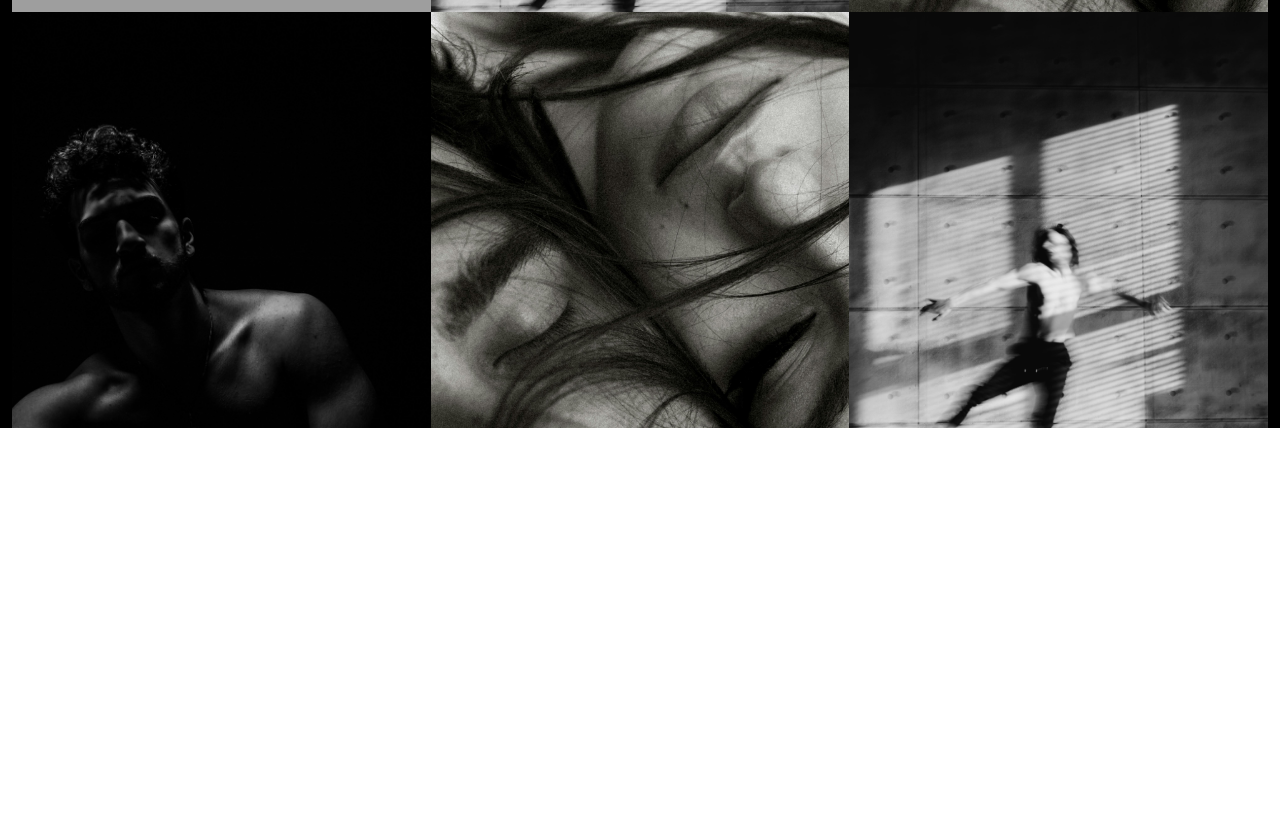
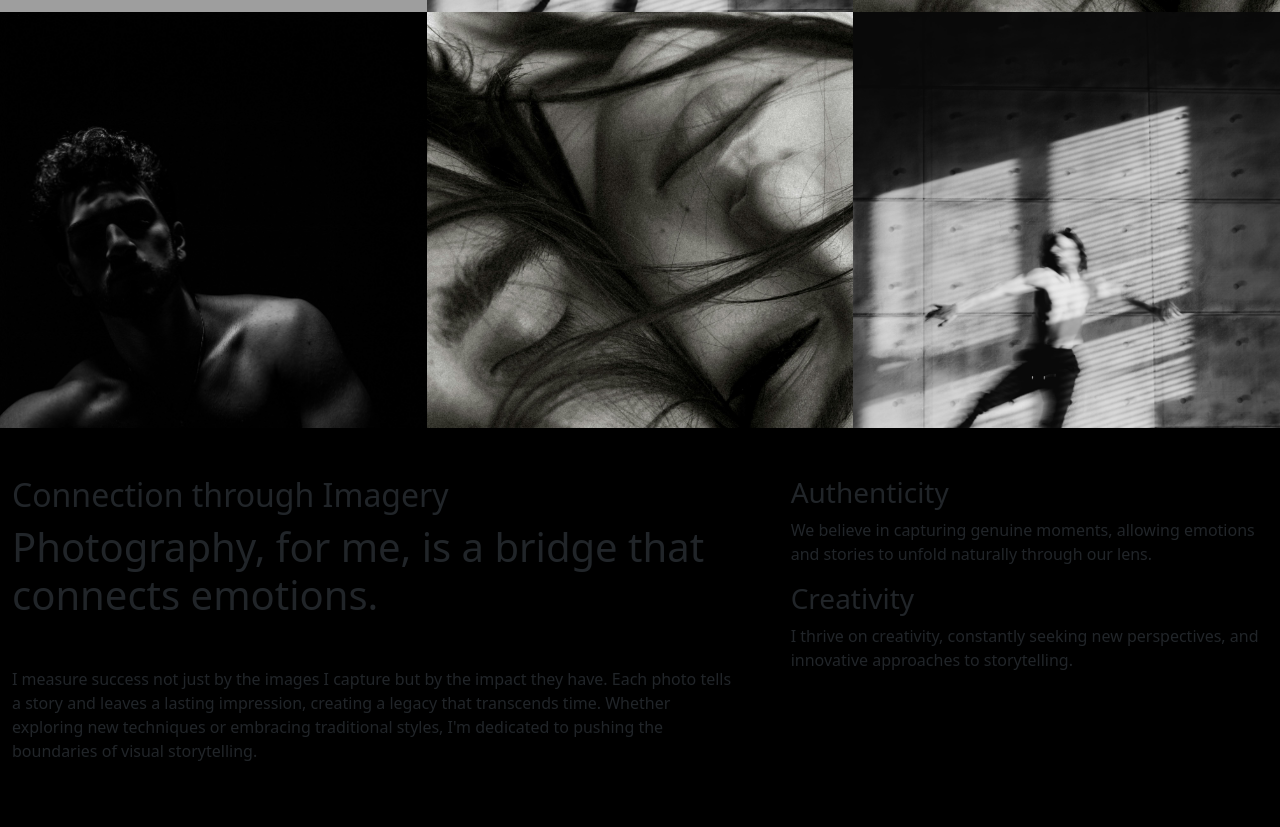
Before and after one commit to ekene2003/man, a plain HTML site: page index.html in a window 1280 px wide. Shown: the part 1858-2685 px from the top of the page. Before the commit the page ends 2286 px from the top, so only its background shows below. Drawn offline with nearby package versions, Linux system fonts and the light colour scheme; grey boxes are pictures that could not be loaded.

Commit message:
still on connection page...

```diff
--- a/index.html
+++ b/index.html
@@ -74,10 +74,10 @@
   </div>
 </section>
 <section class="gallery bg-black p-0 ">
-  <div class="container-fluid">
+  <div class="">
     <div class="row g-0">
       <div class="col-md-4">
-        <div class="tall zero"></div>
+        <div class="tall zero "></div>
       </div>
       <div class="col-md-4">
         <div class="short one"></div>
@@ -101,6 +101,40 @@
   </div>
   </div>
 </section>
+<section class="bg-black connect-sec py-5">
+  <div class="container-fluid">
+    <div class="row">
+      <div class="col-md-7">
+        <h2>Connection through Imagery</h2>
+        <h1>Photography, for me, is a bridge that connects emotions.</h1>
+        <p class="mt-5">
+          I measure success not just by the images I capture but by the impact they have. Each photo tells a story and
+          leaves a lasting impression, creating a legacy that transcends time. Whether exploring new techniques or
+          embracing traditional styles, I'm dedicated to pushing the boundaries of visual storytelling.
+        </p>
+      </div>
+      <div class="col-md-5">
+        <ul>
+          <li>
+            <h3>Authenticity
+            </h3>
+            <p>
+              We believe in capturing genuine moments, allowing emotions and stories to unfold naturally through our
+              lens.
+            </p>
+          </li>
+          <li>
+            <h3>Creativity
+            </h3>
+            <p>
+              I thrive on creativity, constantly seeking new perspectives, and innovative approaches to storytelling.
+            </p>
+          </li>
+        </ul>
+      </div>
+    </div>
+  </div>
+</section>
 
 <body>
   <script src="./assets/js/script.js"></script>
```
